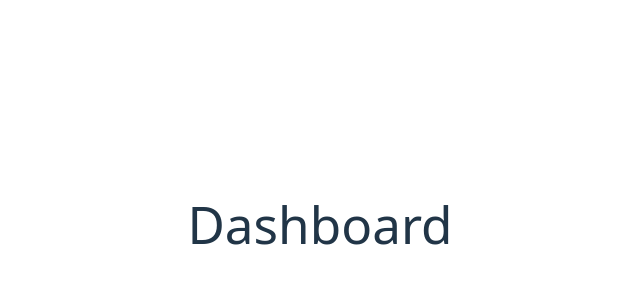
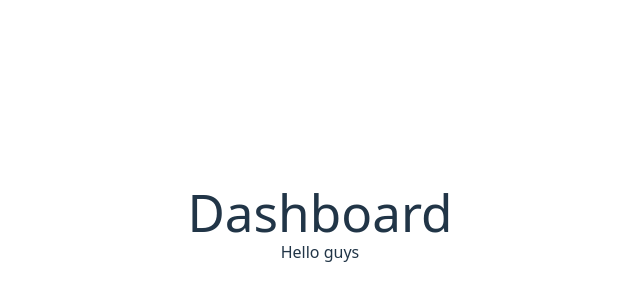
Before and after one commit to divyeshjethava/Apollo.io, a React app in the folder frontend/: page / in a window 1280 px wide. Shown: the part 176-476 px from the top of the page, without its empty margins (320-960 px from the left). Built offline with nearby package versions, Linux system fonts and the light colour scheme; the HTML template or start-up script is replaced by a standard one.

Commit message:
firt commit changes in dashboard

```diff
--- a/frontend/src/components/Dashboard.jsx
+++ b/frontend/src/components/Dashboard.jsx
@@ -4,6 +4,7 @@ export default function Dashboard() {
   return (
     <div>
       <h1>Dashboard</h1>
+      <p>Hello guys</p>
     </div>
   )
 }
```
